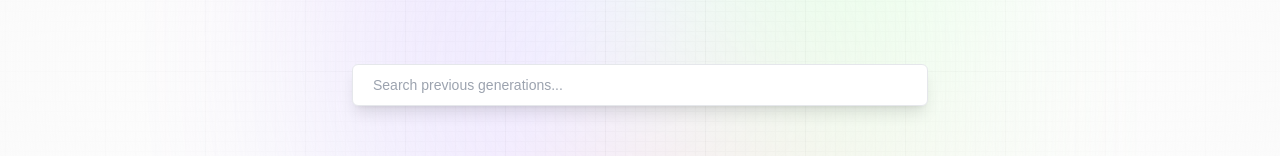
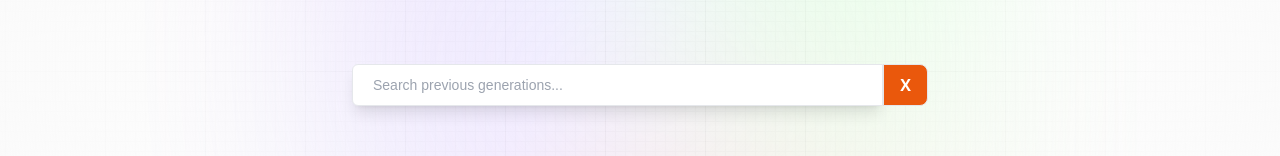
Before and after one commit to lyonelpierce/Capstone, a Next.js app: page / in a window 1280 px wide. Shown: the part 334-490 px from the top of the page. Built offline with nearby package versions, Linux system fonts and the light colour scheme; no server answers; the database is empty.

Commit message:
Added Clear Search Button and improved geometric ai model

```diff
--- a/app/api/prompt/new/route.js
+++ b/app/api/prompt/new/route.js
@@ -12,7 +12,7 @@ export const POST = async (req, res) => {
     },
     Geometric: {
       modelId: "b820ea11-02bf-4652-97ae-9ac0cc00593d",
-      defaultPrompt: "geometric tattoo style",
+      defaultPrompt: "line art, geometric tattoo style",
     },
     Traditional: {
       modelId: "b455e572-6d9b-42e2-82f9-e80813d1c1ba",
--- a/components/Feed.jsx
+++ b/components/Feed.jsx
@@ -66,6 +66,11 @@ const Feed = () => {
     setSearchedResults(searchResult);
   };
 
+  const clearSearch = () => {
+    setSearchText("");
+    setSearchedResults([]);
+  };
+
   return (
     <section className="feed">
       <form className="relative w-full flex-center">
@@ -77,16 +82,18 @@ const Feed = () => {
           required
           className="search_input peer"
         ></input>
+        <button
+          onClick={() => clearSearch()}
+          className="border border-gray-200 bg-orange-600 text-white rounded-r-lg px-4 pt-2 pb-2 font-semibold"
+        >
+          X
+        </button>
       </form>
       {/* <PromptCardList data={posts} handleSearchChange={() => {}} /> */}
-      {searchText ? (
-        <PromptCardList
-          data={searchedResults}
-          handleTagClick={handleTagClick}
-        />
-      ) : (
-        <PromptCardList data={posts} handleTagClick={handleTagClick} />
-      )}
+      <PromptCardList
+        data={searchText ? searchedResults : posts}
+        handleTagClick={handleTagClick}
+      />
     </section>
   );
 };
--- a/components/PromptCard.jsx
+++ b/components/PromptCard.jsx
@@ -1,4 +1,6 @@
 "use client";
+
+import PhotoAlbum from "react-photo-album";
 
 import { useState } from "react";
 import Image from "next/image";
--- a/package.json
+++ b/package.json
@@ -21,6 +21,7 @@
     "react": "18.2.0",
     "react-dom": "18.2.0",
     "react-hot-toast": "^2.4.1",
+    "react-photo-album": "^2.2.2",
     "react-switch": "^7.0.0",
     "tailwindcss": "3.3.2"
   }
--- a/styles/globals.css
+++ b/styles/globals.css
@@ -97,7 +97,7 @@
 }
 
 .black_btn {
-  @apply rounded-full border border-orange-500 bg-orange-500 py-1.5 px-5 text-white transition-all hover:border-orange-500 hover:bg-white hover:text-orange-500 text-center text-sm font-inter flex items-center justify-center;
+  @apply rounded-full border border-orange-600 bg-orange-600 py-1.5 px-5 text-white transition-all hover:border-orange-600 hover:bg-white hover:text-orange-600 text-center text-sm font-inter flex items-center justify-center;
 }
 
 .outline_btn {
@@ -129,7 +129,7 @@
 }
 
 .search_input {
-  @apply block w-full rounded-md border border-gray-200 bg-white py-2.5 font-satoshi pl-5 pr-12 text-sm shadow-lg font-medium focus:border-black focus:outline-none focus:ring-0;
+  @apply block w-full rounded-l-md border border-gray-200 bg-white py-2.5 font-satoshi pl-5 pr-12 text-sm shadow-lg font-medium focus:border-black focus:outline-none focus:ring-0;
 }
 
 .copy_btn {
```
Also changed, not shown: 1 other file (tests, documents, lock files or other folders).
